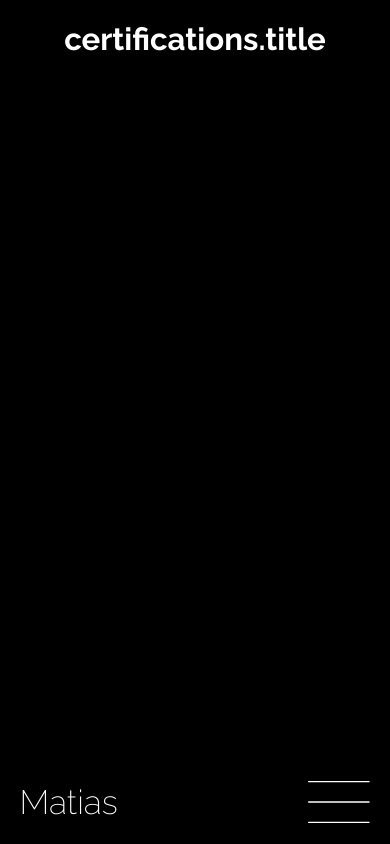
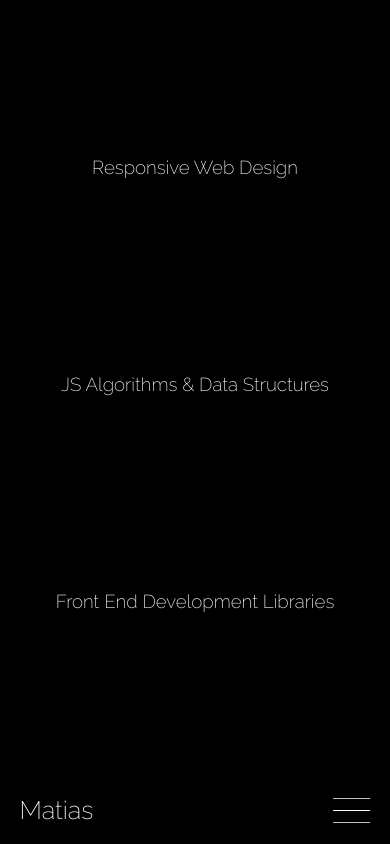
Before and after one commit to mati-fernandez/portfolio-react, a React (Vite) app: page /#/certifications in a window 390 px wide. Built offline with nearby package versions, Linux system fonts and the light colour scheme.

Commit message:
Mobile version 1 finished

```diff
--- a/src/App.css
+++ b/src/App.css
@@ -54,7 +54,7 @@ body {
 }
 
 #name {
-  font-size: 4vh;
+  font-size: 3vh;
 }
 
 #menu-btn {
@@ -88,7 +88,7 @@ body {
   padding: 0 5vw;
   bottom: 2.5vh;
   width: 100vw;
-  height: 5vh;
+  height: 3vh;
   z-index: 10;
 }
 
@@ -136,7 +136,7 @@ body {
   cursor: pointer;
 }
 
-.project {
+.long-text {
   font-size: 1.2rem;
 }
 
--- a/src/i18n/en.json
+++ b/src/i18n/en.json
@@ -4,7 +4,8 @@
     "item1": "Home",
     "item2": "Projects",
     "item3": "Certifications",
-    "item4": "Exercices",
+    "item4": "Exercices"
+  },
   "projects": {
     "item1": "Random Quote Machine (React)",
     "item2": "Markdown Previewer (React)",
@@ -12,6 +13,16 @@
     "item4": "JS Calculator (React)",
     "item5": "Pomodoro Clock (React)",
     "item6": "Old Portfolio (Vanilla JS)"
+  },
+  "certifications": {
+    "item1": "Responsive Web Design",
+    "item2": "JS Algorithms & Data Structures",
+    "item3": "Front End Development Libraries"
+  },
+  "exercises": {
+    "item1": "Document Object Module",
+    "item2": "Draw - Canvas Intro (PC)",
+    "item3": "Tetris - Vanilla JS (PC)",
+    "item4": "Monkeytype (PC)"
   }
 }
-}
--- a/src/i18n/es.json
+++ b/src/i18n/es.json
@@ -4,7 +4,8 @@
     "item1": "Inicio",
     "item2": "Proyectos",
     "item3": "Certificaciones",
-    "item4": "Ejercicios",
+    "item4": "Ejercicios"
+  },
   "projects": {
     "item1": "Máquina de Citas Aleatorias (React)",
     "item2": "Previsualizdor de Markdown (React)",
@@ -12,6 +13,16 @@
     "item4": "Calculadora JS (React)",
     "item5": "Reloj Pomodoro (React)",
     "item6": "Portafolio Antiguo (Vanilla JS)"
+  },
+  "certifications": {
+    "item1": "Diseño Web Responsivo",
+    "item2": "Algoritmos JS & Estructuras de datos",
+    "item3": "Librerías de Desarrollo de Interfaz"
+  },
+  "exercises": {
+    "item1": "Módulo de objeto de documento",
+    "item2": "Dibujo - Intro a Canvas (PC)",
+    "item3": "Tetris - JS Vainilla (PC)",
+    "item4": "Mecanografía (PC)"
   }
 }
-}
--- a/src/pages/Certifications.jsx
+++ b/src/pages/Certifications.jsx
@@ -5,8 +5,28 @@ const Certifications = () => {
   const { translate } = useContext(TranslationContext);
 
   return (
-    <div>
-      <h1>{translate('certifications.title')}</h1>
+    <div className="mobile-menu">
+      <a
+        className="long-text link"
+        href="https://www.freecodecamp.org/certification/matifer/responsive-web-design"
+        target="_blank"
+      >
+        {translate('certifications.item1')}
+      </a>
+      <a
+        className="long-text link"
+        href="https://www.freecodecamp.org/certification/matifer/javascript-algorithms-and-data-structures"
+        target="_blank"
+      >
+        {translate('certifications.item2')}
+      </a>
+      <a
+        className="long-text link"
+        href="https://www.freecodecamp.org/certification/matifer/front-end-development-libraries"
+        target="_blank"
+      >
+        {translate('certifications.item3')}
+      </a>
     </div>
   );
 };
--- a/src/pages/Exercises.jsx
+++ b/src/pages/Exercises.jsx
@@ -1,7 +1,39 @@
+import { useContext } from 'react';
+import { TranslationContext } from '../i18n/TranslationContext';
+
 const Exercises = () => {
+  const { translate } = useContext(TranslationContext);
+
   return (
-    <div>
-      <h1>Exercices page demo</h1>
+    <div className="mobile-menu">
+      <a
+        href="https://mati-fernandez.github.io/portfolio/dom-ejercicios/index.html"
+        className="link"
+        target="_blank"
+      >
+        {translate('exercises.item1')}
+      </a>
+      <a
+        href="https://mati-fernandez.github.io/portfolio/mis-proyectos/dibujo-canvas/index.html"
+        className="link"
+        target="_blank"
+      >
+        {translate('exercises.item2')}
+      </a>
+      <a
+        href="https://mati-fernandez.github.io/portfolio/mis-proyectos/tetris-vanilla/index.html"
+        className="link"
+        target="_blank"
+      >
+        {translate('exercises.item3')}
+      </a>
+      <a
+        href="https://mati-fernandez.github.io/portfolio/mis-proyectos/monkeytype/index.html"
+        className="link"
+        target="_blank"
+      >
+        {translate('exercises.item4')}
+      </a>
     </div>
   );
 };
--- a/src/pages/Projects.jsx
+++ b/src/pages/Projects.jsx
@@ -5,53 +5,50 @@ const Projects = () => {
   const { translate } = useContext(TranslationContext);
 
   return (
-    <>
-      <h1>Projects</h1>
     <div className="mobile-menu">
       <a
-          className="project link"
+        className="long-text link"
         href="https://mati-fernandez.github.io/random-quote-machine/"
         target="_blank"
       >
-          {translate('menu.projects.item1')}
+        {translate('projects.item1')}
       </a>
       <a
-          className="project link"
+        className="long-text link"
         href="https://mati-fernandez.github.io/markdown-previewer/"
         target="_blank"
       >
-          {translate('menu.projects.item2')}
+        {translate('projects.item2')}
       </a>
       <a
-          className="project link"
+        className="long-text link"
         href="https://mati-fernandez.github.io/drum-machine/"
         target="_blank"
       >
-          {translate('menu.projects.item3')}
+        {translate('projects.item3')}
       </a>
       <a
-          className="project link"
+        className="long-text link"
         href="https://mati-fernandez.github.io/js-calculator/"
         target="_blank"
       >
-          {translate('menu.projects.item4')}
+        {translate('projects.item4')}
       </a>
       <a
-          className="project link"
+        className="long-text link"
         href="https://mati-fernandez.github.io/pomodoro-clock/"
         target="_blank"
       >
-          {translate('menu.projects.item5')}
+        {translate('projects.item5')}
       </a>
       <a
-          className="project link"
+        className="long-text link"
         href="https://mati-fernandez.github.io/portfolio/"
         target="_blank"
       >
-          {translate('menu.projects.item6')}
+        {translate('projects.item6')}
       </a>
     </div>
-    </>
   );
 };
 
```
Lines whose indentation alone changed are shown as unchanged.
